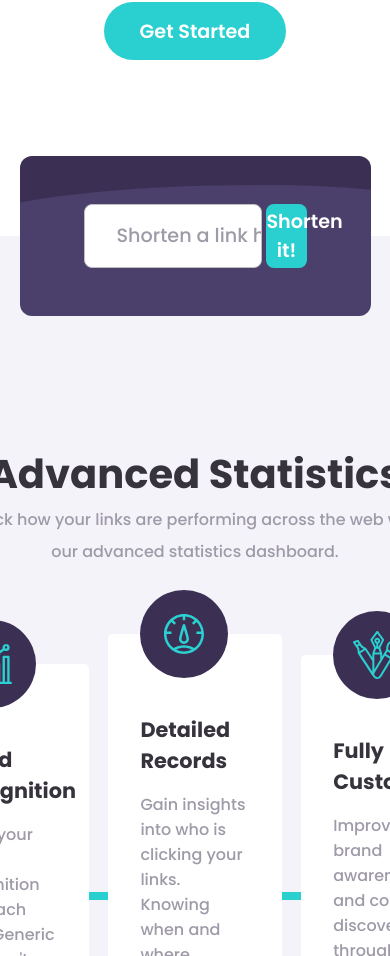
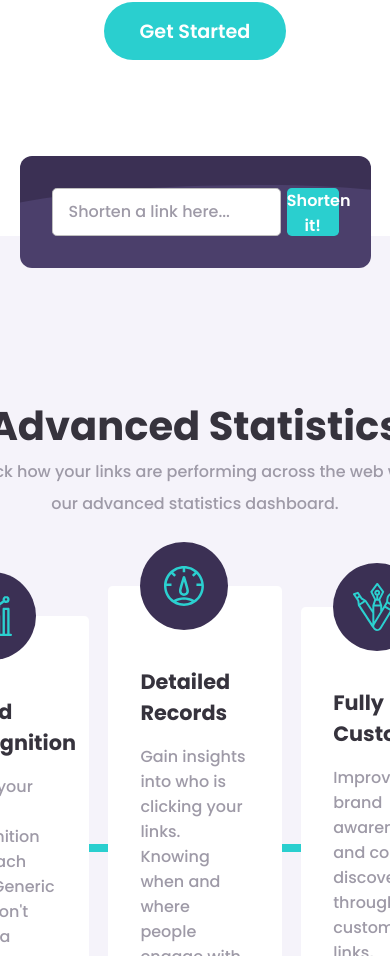
Before and after one commit to AlanPinhon/url-shortening-page-ts, a React (Vite) app: page / in a window 390 px wide. Shown: the part 892-1848 px from the top of the page. Built offline with nearby package versions, Linux system fonts and the light colour scheme.

Commit message:
style: Responsive design in ShortedLink section (790px)

```diff
--- a/src/components/LinkInput/LinkInput.css
+++ b/src/components/LinkInput/LinkInput.css
@@ -1,7 +1,7 @@
 .link-input{
   position: relative;
   border-radius: .75rem;
-  margin: 1rem auto;
+  margin-bottom: 1rem;
   padding: 3rem 4rem;
   background-color: var(--dark-violet);
   background-image: url('/assets/images/bg-shorten-desktop.svg');
@@ -61,3 +61,25 @@
     margin-top: .4rem;
   }
 }
+
+@media screen and (max-width: 860px) {
+  .link-input{
+    padding: 2rem;
+
+    & .shorten-link-form{
+
+      & input{
+        height: 3rem;
+        padding-left: 1rem;
+        font-size: 1rem;
+        border-radius: .3rem;
+      }
+
+      & .shorten-btn{
+        height: 3rem;
+        font-size: 1rem;
+        border-radius: .3rem;
+      }
+    }
+  }
+}
--- a/src/components/ShortenedLinkItem/ShortenedLinkItem.tsx
+++ b/src/components/ShortenedLinkItem/ShortenedLinkItem.tsx
@@ -33,8 +33,10 @@ export const ShortenedLinkItem = ({shortLink, onRemoveLink}:ShortLinkItemProps)
       <p className='original-link'>{long_url}</p>
       <div className="short-link-section">
         <p className='short-link'>{link}</p>
-        <button className={`copy-link-btn ${copyText === 'Copied!' ? 'copied-link-btn' : ''}`} onClick={handleCopyText}>{copyText}</button>
-        <button className='remove-link-btn' onClick={() => onRemoveLink(id)}>X</button>
+        <div className="buttons-container">
+          <button className={`copy-link-btn ${copyText === 'Copied!' ? 'copied-link-btn' : ''}`} onClick={handleCopyText}>{copyText}</button>
+          <button className='remove-link-btn' onClick={() => onRemoveLink(id)}>X</button>
+        </div>
       </div>
     </div>
   )
--- a/src/components/ShortenedLinkItem/ShortenedLinkItemStyles.css
+++ b/src/components/ShortenedLinkItem/ShortenedLinkItemStyles.css
@@ -63,3 +63,25 @@
     }
   }
 }
+
+@media screen and (max-width: 790px) {
+  .shortened-link{
+    flex-direction: column;
+    align-items: normal;
+    padding: 0;
+
+    & .original-link{
+      padding: 1rem 2rem;
+      font-weight: 600;
+    }
+
+    & .short-link-section{
+      border-top: 1px solid rgba(191, 191, 191, .5);
+      padding: 1rem 2rem;
+    }
+  }
+}
+
+/* white-space: nowrap;
+overflow: hidden;
+text-overflow: ellipsis; */
```
